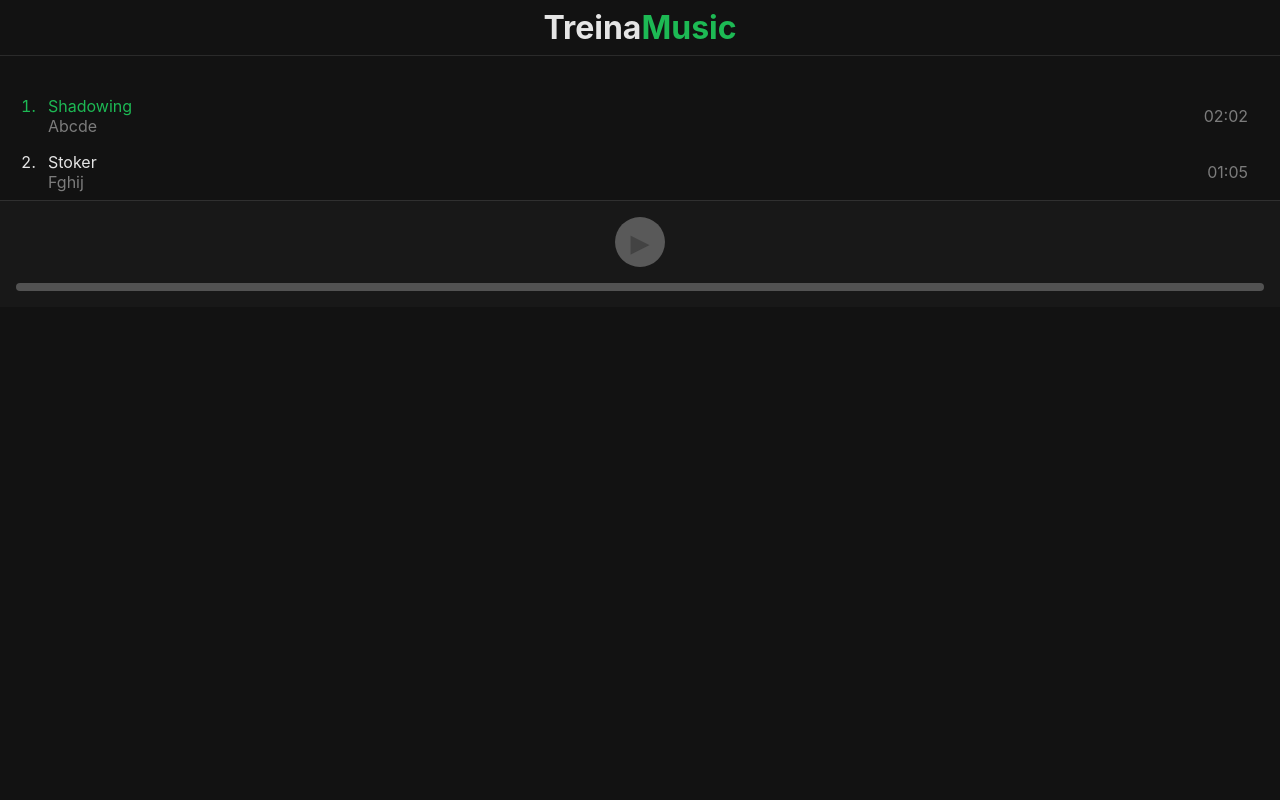
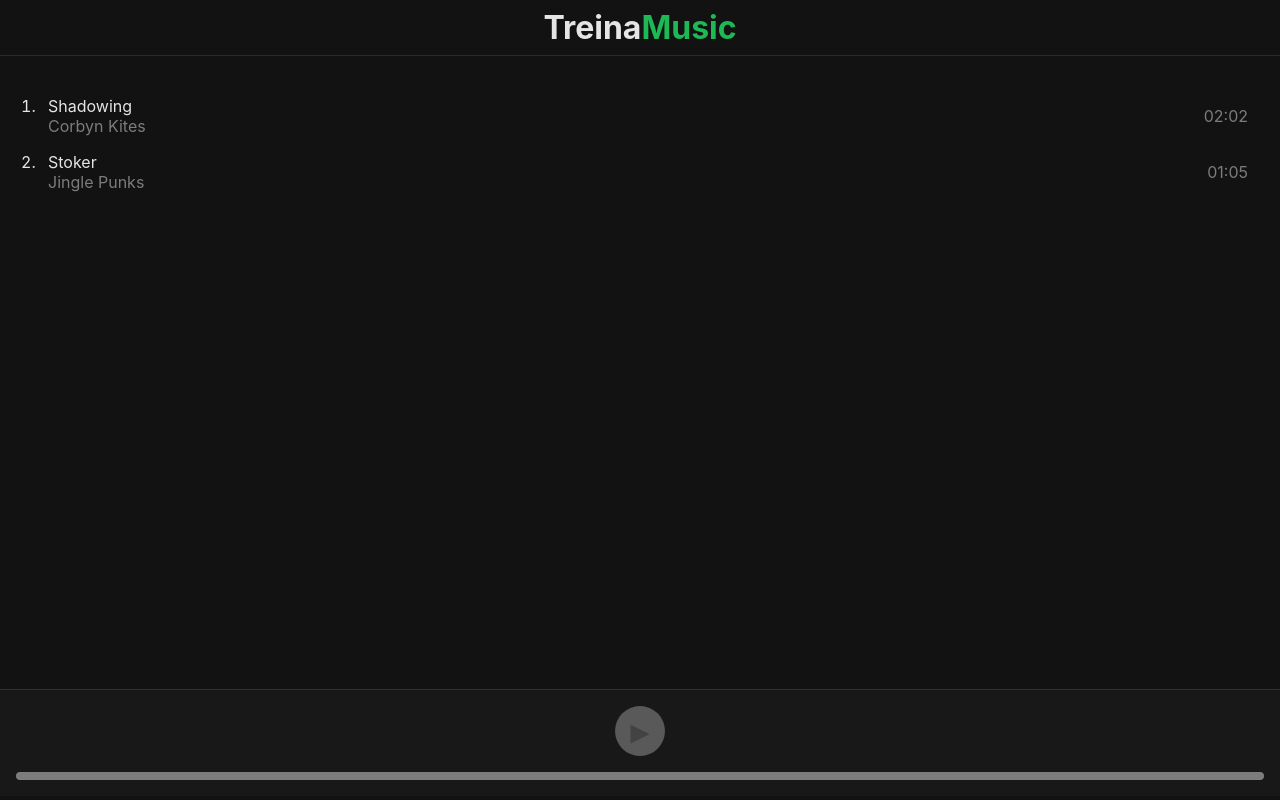
Before and after one commit to jleandrodev/treinamusic, a React (Create React App) app: page / in a window 1280 px wide. Built offline with nearby package versions, Linux system fonts and the light colour scheme.

Commit message:
Projeto finalizado

```diff
--- a/src/App.js
+++ b/src/App.js
@@ -1,7 +1,15 @@
 import styles from './App.module.css';
 import Index from './ui/pages';
+import { useApp } from './data/hooks/useApp.page';
+import { createContext } from 'react';
+
+export const AppContext = createContext([])
 
 function App() {
+
+
+
+  const useAppValues = useApp()
   return (
     <>
         <header className={styles['header']}>
@@ -9,7 +17,9 @@ function App() {
             Treina<span>Music</span>
           </h1>
         </header>
-        <Index />
+        <AppContext.Provider value={useAppValues}>
+          <Index />
+        </AppContext.Provider>
     </>
   );
 }
--- /dev/null
+++ b/src/data/hooks/useApp.page.js
@@ -0,0 +1,36 @@
+import { useState } from 'react';
+
+const musicList = [
+    {
+        id: 1,
+        name: 'Shadowing',
+        artist: 'Corbyn Kites',
+        time: 122,
+        url: 'musics/Shadowing.mp3',
+    },
+    {
+        id: 2,
+        name: 'Stoker',
+        artist: 'Jingle Punks',
+        time: 65,
+        url: 'musics/Stoker.mp3',
+    },
+];
+
+export function useApp() {
+    const [selectedMusic, setSelectedMusic] = useState();
+    const [time, setTime] = useState(0);
+
+    function selectMusic(music) {
+        setTime(0);
+        setSelectedMusic(music);
+    }
+
+    return {
+        selectedMusic,
+        time,
+        setTime,
+        selectMusic,
+        musicList,
+    };
+}
--- a/src/ui/components/data-display/AudioPlayer/AudioPlayer.jsx
+++ b/src/ui/components/data-display/AudioPlayer/AudioPlayer.jsx
@@ -1,94 +1,85 @@
-import { useEffect, useMemo, useRef, useState } from "react"
-import styles from './AudioPlayer.module.css'
-import TimeLine from "../../inputs/TimeLine/Timeline"
+import { useEffect, useMemo, useRef, useState } from "react";
+import styles from "./AudioPlayer.module.css";
+import TimeLine from "../../inputs/TimeLine/Timeline";
 
 export default function AudioPlayer(props) {
-
-  const [ isPlaying, setIsPlaying ] = useState(false)
-  const [ canPlay, setCanPlay ] = useState(false)
-  const [ duration, setDuration ] = useState(1)
-  const [ currentTime, setCurrentTime ] = useState(0)
-  const audioRef = useRef(null)
+  const [isPlaying, setIsPlaying] = useState(false);
+  const [canPlay, setCanPlay] = useState(false);
+  const [duration, setDuration] = useState(0);
+  const [currentTime, setCurrentTime] = useState(0);
+  const audioRef = useRef(null);
   const width = useMemo(() => {
-    return (currentTime / duration) * 100
-  }, [duration, currentTime])
+    return (currentTime / duration) * 100;
+  }, [duration, currentTime]);
 
   useEffect(() => {
-    if(props.musics){
-      setCurrentTime(0)
-      setCanPlay(false)
+    if (props.music) {
+      if (isPlaying) {
+        audioRef.current.play();
+      } else {
+        audioRef.current.pause();
+      }
     }
-  }, [props.musics])
+  }, [isPlaying, props.music]);
 
   useEffect(() => {
-    const interval =setInterval(() => {
-      isPlaying && setCurrentTime(audioRef.current.currentTime)
-    }, 500)
-    return () => clearInterval(interval)
-
-  }, [isPlaying])
+    if (props.music) {
+      setCurrentTime(0);
+      setCanPlay(false);
+    }
+  }, [props.music]);
 
   useEffect(() => {
-    if(props.musics) {
-      if(isPlaying) {
-        audioRef.current.play()
-      } else {
-        audioRef.current.pause()
+    const interval = setInterval(() => {
+      if (isPlaying) {
+        setCurrentTime(audioRef.current.currentTime);
+      }
+    }, 500);
 
-    }
-  }
-  }, [isPlaying, props.musics])
-
-
+    return () => clearInterval(interval);
+  }, [isPlaying]);
 
   function onCanPlay() {
-    setDuration(audioRef.current.duration)
-    setCanPlay(true)
+    setDuration(audioRef.current.duration);
+    setCanPlay(true);
   }
 
   function onEnded() {
-    setIsPlaying(false)
+    setIsPlaying(false);
   }
 
   function onChangeTime(percent) {
-    if(props.musics) {
-      audioRef.current.currentTime = (percent / 100) * duration
+    if (props.music) {
+      audioRef.current.currentTime = (percent / 100) * duration;
     }
   }
 
   function handlePlay() {
-    if(props.musics) {
-      setIsPlaying(!isPlaying)
+    if (props.music) {
+      setIsPlaying(!isPlaying);
     }
   }
 
   return (
-    <div className={styles['player-container']}>
-      <div className={styles['button-container']}>
+    <div className={styles["player-container"]}>
+      <div className={styles["button-container"]}>
         <button
-          className={styles['play-button']}
+          className={styles["play-button"]}
           disabled={!canPlay}
           onClick={handlePlay}
         >
-          {
-            isPlaying ? `\u2759\u2759` : `\u25b8`
-          }
+          {isPlaying ? `\u2759\u2759` : `\u25b8`}
         </button>
-        <TimeLine
-          width={width}
-          onChangeWidth={onChangeTime}
-        />
+        <TimeLine width={width} onChangeWidth={onChangeTime} />
         <audio
           controls
-          className={styles['audio']}
+          className={styles["audio"]}
           ref={audioRef}
           onCanPlay={onCanPlay}
           onEnded={onEnded}
-          src={props?.musics?.url}
-        >
-
-        </audio>
+          src={props?.music?.url}
+        ></audio>
       </div>
     </div>
-  )
+  );
 }
--- a/src/ui/components/data-display/MusicList/MusicList.jsx
+++ b/src/ui/components/data-display/MusicList/MusicList.jsx
@@ -12,9 +12,13 @@ export default function MusicList(props) {
       {
         props.musics.map((music) => (
           <li
-            className={[styles['music-list-item'], isSelected(music)].join(' ')}
-            onClick={props.onSelect(music)}
-          >
+            key={music.id}
+            className={[
+                styles['music-list-item'],
+                isSelected(music),
+            ].join(' ')}
+            onClick={() => props.onSelect(music)}
+                >
             <div className={styles['information']}>
               <span className={styles['title']}>{ music.name }</span>
               <span className={styles['artist']}>{ music.artist }</span>
--- a/src/ui/pages/index.jsx
+++ b/src/ui/pages/index.jsx
@@ -1,37 +1,30 @@
-import { useState } from "react";
+import { useContext } from "react";
+import { AppContext } from "../../App";
 import MusicList from "../components/data-display/MusicList/MusicList";
 import AudioPlayer from "../components/data-display/AudioPlayer/AudioPlayer";
-
-
-const musics = [
-   {
-      id: 1,
-      name: 'Shadowing',
-      artist: 'Abcde',
-      time: '122',
-      url: 'musics/Shadowing.mp3'
-   },
-   {
-      id: 2,
-      name: 'Stoker',
-      artist: 'Fghij',
-      time: '65',
-      url: 'musics/Stoker.mp3'
-   },
-]
+import styles from './index.module.css'
 
 export default function Index() {
 
-
+   const {
+      selectedMusic,
+      time,
+      setTime,
+      selectMusic,
+      musicList
+    } = useContext(AppContext)
 
    return(
-      <div>
+      <div className={styles['page-container']}>
          <MusicList
-            musics={musics}
-            selectedMusic={musics[0]}
-            onSelect={() => {}}
+            musics={musicList}
+            selectedMusic={selectedMusic}
+            onSelect={selectMusic}
          />
-         <AudioPlayer musics={musics[0]} />
+
+         <AudioPlayer
+            music={selectedMusic}
+         />
       </div>
  )
 }
--- /dev/null
+++ b/src/ui/pages/index.module.css
@@ -0,0 +1,7 @@
+.page-container {
+  display: flex;
+  flex-direction: column;
+  height: calc(100vh - 60px);
+  justify-content: space-between;
+
+}
```
